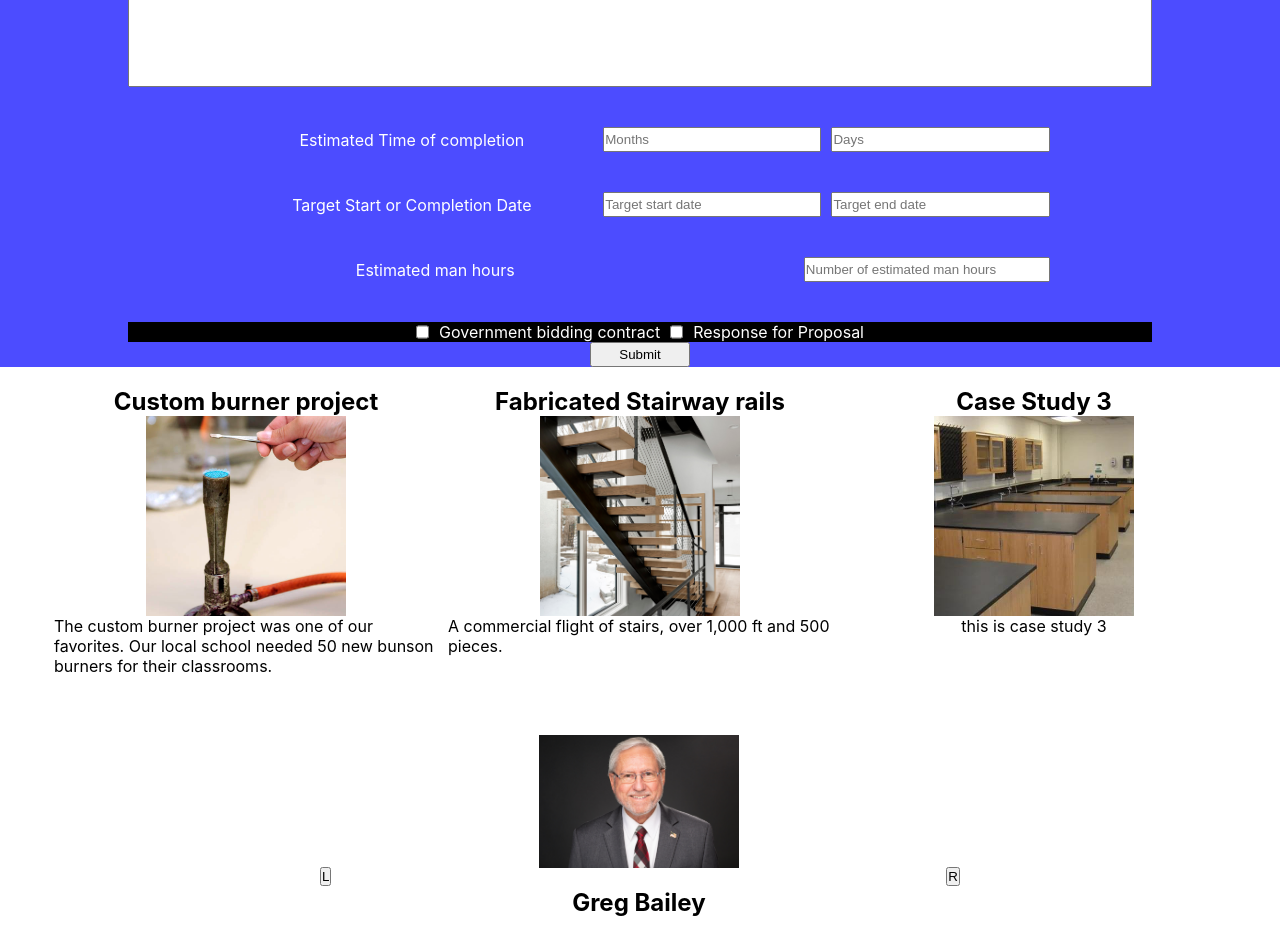
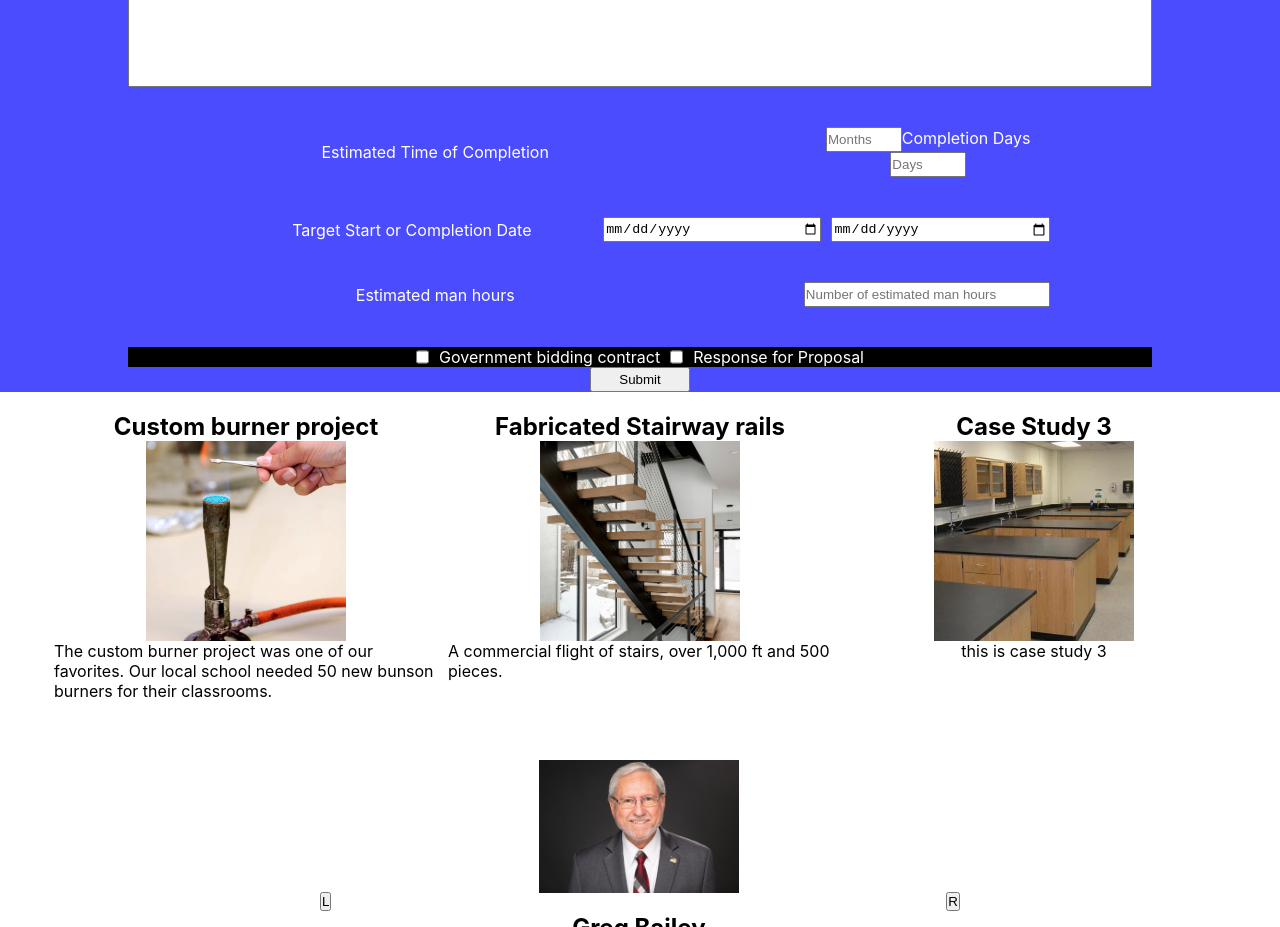
Before and after one commit to zmuda44/R-J-Machine, a React (Vite) app in the folder client/: page / in a window 1280 px wide. Shown: the part 780-1707 px from the top of the page. Built offline with nearby package versions, Linux system fonts and the light colour scheme.

Commit message:
changing functionality of estimate form

```diff
--- a/client/src/components/Estimates.jsx
+++ b/client/src/components/Estimates.jsx
@@ -45,6 +45,8 @@ const Estimates = () => {
 
 
 
+
+
   return (
     <section id="estimates">
       <div className="container">
@@ -63,26 +65,34 @@ const Estimates = () => {
               onChange={handleChange}
             />
           </div>
+          <div className="form-flex" id="completion-time">
+            <p>Estimated Time of Completion</p>
 
-          <div className="form-flex" id="completion-time">
-            <p>Estimated Time of completion</p>
+            <div className="form-group">
+
               <input
                 className="form-input"
+                name="completionTimeMonths"
                 placeholder="Months"
-              name="completionTimeMonths"
-              type="text"
+                type="number"
+                min="1"
+                max="12"
                 value={userFormState.completionTimeMonths}
                 onChange={handleChange}
               />
 
+            <label>Completion Days</label>
             <input
               className="form-input"
               placeholder="Days"
               name="completionTimeDays"
-              type="text"
+              type="number"
+                min="1"
+                max="12"
               value={userFormState.completionTimeDays}
               onChange={handleChange}
             />
+            </div>
           </div>
 
           <div className="form-flex" id="target-date">
@@ -91,7 +101,7 @@ const Estimates = () => {
               className="form-input"
               placeholder="Target start date"
               name="startDate"
-              type="text"
+              type="date"
               value={userFormState.startDate}
               onChange={handleChange}
             />
@@ -99,7 +109,7 @@ const Estimates = () => {
               className="form-input"
               placeholder="Target end date"
               name="endDate"
-              type="text"
+              type="date"
               value={userFormState.endDate}
               onChange={handleChange}
             />
```
Lines whose indentation alone changed are shown as unchanged.
